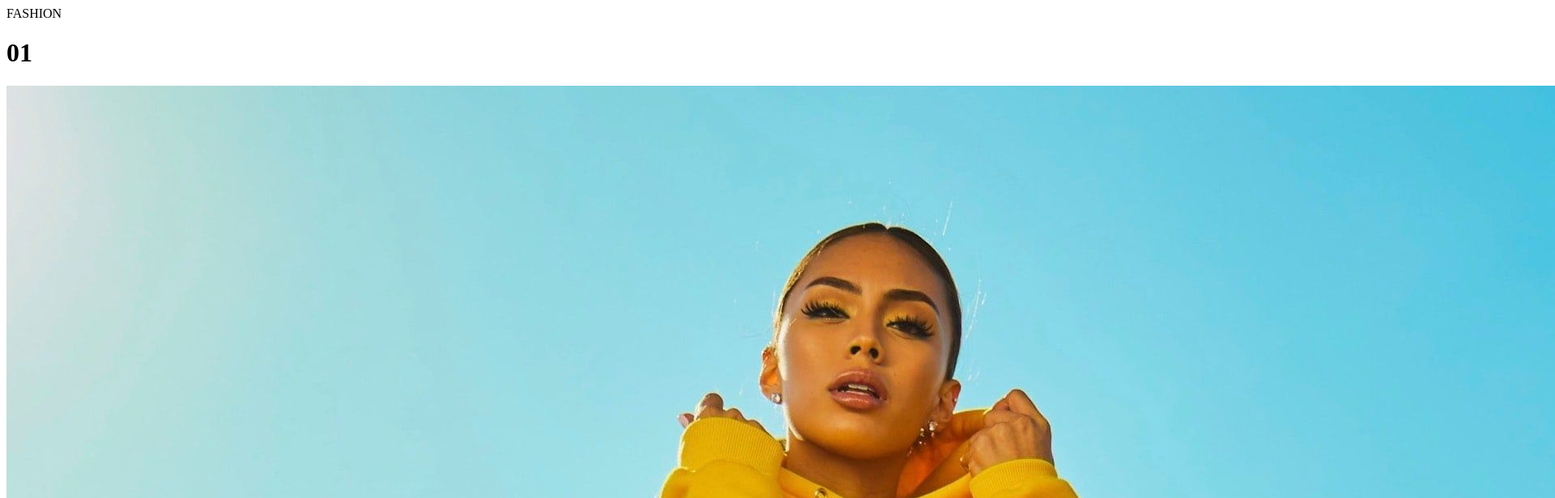
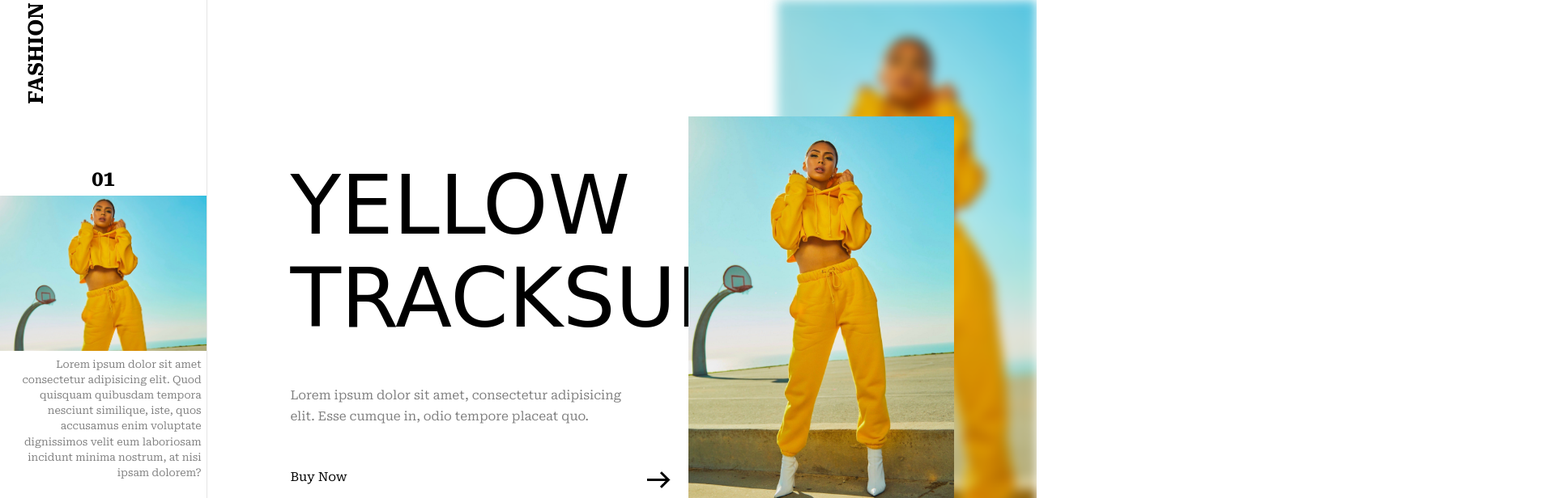
Before and after one commit to NaomiPCP/practica5, a plain HTML site: page index.html in a window 1280 px wide. Shown: the top 616 px of the page at 81% size, 1920 px wide, since content can reach past the window. Drawn offline with Linux system fonts and the light colour scheme; a web font is replaced by a local one.

Commit message:
agregamos css

```diff
--- a/css/style.css
+++ b/css/style.css
@@ -0,0 +1,219 @@
+*{
+    margin: 0;
+    padding: 0;
+    box-sizing: border-box;
+    font-family: 'Roboto Serif', serif;
+}
+
+body {
+    width: 100%;
+    height: 100vh;
+    position: relative;
+    display: flex;
+}
+
+.overlay {
+    position: absolute;
+    top: 0;
+    left: 0;
+    bottom: 0;
+    right: 0;
+    background: #fff;
+    opacity: 1;
+    z-index: 9;
+    animation: fade-out 5s forwards 1;
+    pointer-events: none;
+}
+
+
+@keyframes fade-out{
+    to {
+        opacity: 0;
+    }
+}
+
+.left-side {
+    width: 20vw;
+    height: 100%;
+    border-right: 1px solid rgba(0, 0, 0, 0.1);
+    position: relative;
+    display: flex;
+    align-items: center;
+}
+
+.logo {
+    text-transform: uppercase;
+    font-weight: 700;
+    font-size: 2vw;
+    position: absolute;
+    top: 4vw;
+    left: -1.5vw;
+    transform: rotate(-90deg);
+    user-select: none;
+}
+
+.sm-product {
+    width: 100%;
+    height: auto;
+}
+
+.product-index {
+    font-size: 2vw;
+    text-align: center;
+}
+
+.sm-product-img-container {
+    position: relative;
+    margin: 0.5vw 0;
+    height: 15vw;
+    overflow: hidden;
+}
+
+.sm-product-img {
+    width: 100%;
+    height: 25vw;
+    object-fit: cover;
+}
+
+.sm-product-des {
+    text-align: right;
+    padding: 0 .5vw;
+    line-height: 1.5vw;
+    font-size: 1vw;
+    color: rgba(0, 0, 0, 0.5);
+}
+
+.social-link {
+    position: absolute;
+    bottom: 30px;
+    left: 50%;
+    transform: translate(-50%);
+}
+
+.social-link-img {
+    width: 1.6vw;
+    height: 1.6vw;
+    margin: .5vw;
+    cursor: pointer;
+}
+
+.social-link-img:hover {
+    width: 1.8vw;
+    height: 1.8vw;
+}
+
+.right-side {
+    width: 80vw;
+    height: 100vh;
+    position: relative;
+    display: flex;
+    align-items: center;
+    justify-content: center;
+}
+
+.backdrop-img {
+    width: 25vw;
+    height: 100%;
+    position: absolute;
+    top: 0;
+    right: 0;
+    object-fit: cover;
+    filter: blur(.5vw);
+    user-select: none;
+}
+
+.content {
+    width: 80%;
+    display: flex;
+    align-items: center;
+    position: relative;
+}
+
+.product-detail {
+    width: 60%;
+}
+
+.product-name {
+    font-size: 8vw;
+    text-transform: uppercase;
+    font-family: 'Roboto',sans-serif;
+    font-family: 'Sirin Stencil', cursive;
+    font-weight: 400;
+    line-height: 9vw;
+}
+
+.product-des {
+    margin: 4vw 0;
+    width: 90%;
+    font-size: 1.2vw;
+    line-height: 2vw;
+    color: rgba(0, 0, 0, 0.5);
+}
+
+.buy-btn {
+    text-decoration: none;
+    color: #000;
+    text-transform: capitalize;
+    font-size: 1.2vw;
+}
+
+.nxt-btn {
+    border: none;
+    background: none;
+    display: flex;
+    margin-left: auto;
+    margin-top: -1.2vw;
+    margin-right: 1vw;
+    cursor: pointer;
+    justify-content: center;
+    user-select: none;
+}
+
+.nxt-btn img {
+    width: 60%;
+}
+
+.product-img-container {
+    width: 40%;
+    height: 40vw;
+    position: relative;
+    overflow: hidden;
+}
+
+.product-img {
+    width: 100%;
+    height: 100%;
+    object-fit: cover;
+}
+
+.slide::before {
+    content: '';
+    position: absolute;
+    top: 0;
+    left: -100%;
+    width: 100%;
+    height: 100%;
+    background: #000;
+    animation: slide-left 1s linear 1;
+}
+
+@keyframes slide-left {
+    to{
+        left: 100%;
+    }
+}
+
+.fade {
+    pointer-events: none;
+    animation: fade 1s forwards 1;
+}
+
+@keyframes fade {
+    0%, 100% {
+        opacity: 1;
+    }
+    45%, 60% {
+        opacity: 0;
+    }
+
+}
--- a/index.html
+++ b/index.html
@@ -8,11 +8,12 @@
     <link rel="preconnect" href="https://fonts.googleapis.com">
     <link rel="preconnect" href="https://fonts.gstatic.com" crossorigin>
     <link href="https://fonts.googleapis.com/css2?family=Roboto+Serif:opsz,wght@8..144,300;8..144,400;8..144,500;8..144,700&display=swap" rel="stylesheet">
+    <link href="https://fonts.googleapis.com/css2?family=Sirin+Stencil&display=swap" rel="stylesheet">
     <link rel="stylesheet" href="./css/style.css">
 </head>
 <body>
     <div class="overlay"></div>
-    <div class="leftside">
+    <div class="left-side">
         <span class="logo">FASHION</span>
         <div class="sm-product">
             <h1 class="product-index">01</h1>
@@ -42,7 +43,7 @@
                 </button>
             </div>
             <div class="product-img-container">
-                <img src="./img/img1.jpg" alt="">
+                <img src="./img/img1.jpg" class="product-img" alt="">
             </div>
         </div>
     </div>
```
